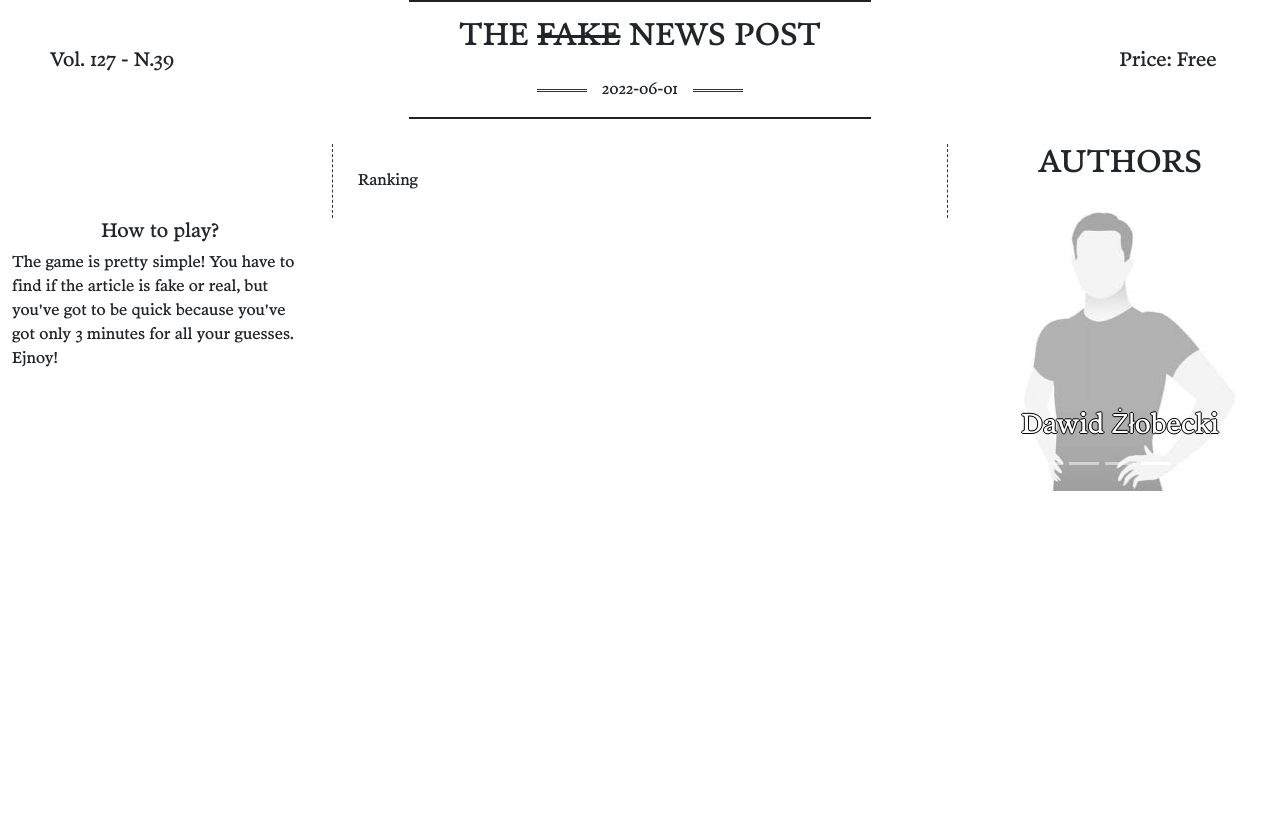
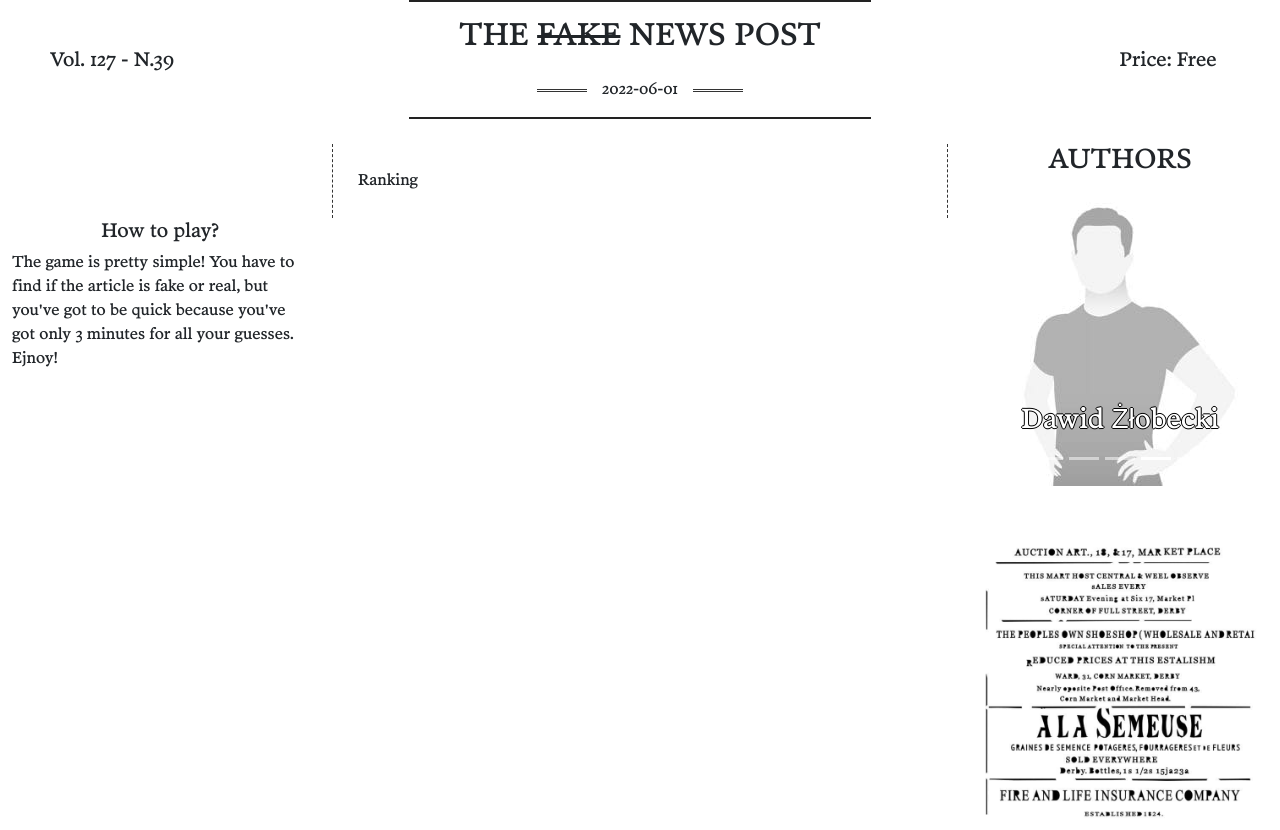
Before and after one commit to Nilphym/The-Fake-News-Post, a React (Create React App) app in the folder apps/client/: page /ranking in a window 1280 px wide. Before the commit the page ends 800 px from the top, so only its background shows below. Built offline with nearby package versions, Linux system fonts and the light colour scheme.

Commit message:
Refactor CurrentGameScore component

```diff
--- a/apps/client/src/Layout.tsx
+++ b/apps/client/src/Layout.tsx
@@ -5,25 +5,30 @@ import { Authors } from './components/authors/Authors';
 import { Header } from './components/Header/Header';
 import { HowToPlay } from './components/HowToPlay/HowToPlay';
 import styles from './Layout.module.scss';
+import { CurrentGameScore } from './components/currentGameScore/CurrentGameScore';
 
 export const Layout = () => {
   return (
-    // <div>
     <Container fluid>
       <Row>
         <Header />
       </Row>
-      <Row sm={{ cols: 2 }} md={{ cols: 4 }}>
-        <Col sm={{ span: 6, order: 2 }} md={{ span: 3, order: 1 }}>
+      <Row>
+        <Col xs={{ span: 6, order: 2 }} md={{ span: 3, order: 1 }}>
           <HowToPlay />
         </Col>
-        <Col sm={{ span: 12, order: 1 }} md={{ span: 6, order: 2 }}>
+        <Col xs={{ span: 12, order: 1 }} md={{ span: 6, order: 2 }}>
           <div className={styles.verticalBorder}>
             <Outlet />
           </div>
         </Col>
-        <Col sm={{ span: 6, order: 3 }} md={{ span: 3, order: 3 }}>
-          <Authors />
+        <Col xs={{ span: 6, order: 3 }} md={{ span: 3, order: 3 }}>
+          <Row>
+            <Authors />
+          </Row>
+          <Row>
+            <CurrentGameScore />
+          </Row>
         </Col>
       </Row>
     </Container>
--- a/apps/client/src/components/authors/Authors.module.scss
+++ b/apps/client/src/components/authors/Authors.module.scss
@@ -13,6 +13,7 @@
   max-width: 100%;
   max-height: 100%;
 }
+
 .header {
   text-align: center;
 }
--- a/apps/client/src/components/authors/Authors.tsx
+++ b/apps/client/src/components/authors/Authors.tsx
@@ -8,7 +8,7 @@ import styles from './Authors.module.scss';
 export const Authors = (): JSX.Element => {
   return (
     <>
-      <h2 className={styles.header}>AUTHORS</h2>
+      <h3 className={styles.header}>AUTHORS</h3>
       <Carousel fade>
         <Carousel.Item interval={1000}>
           <div className={styles['Authors-img-container']}>
--- a/apps/client/src/components/currentGameScore/CurrentGameScore.module.scss
+++ b/apps/client/src/components/currentGameScore/CurrentGameScore.module.scss
@@ -0,0 +1,4 @@
+.Score-img {
+  max-width: 100%;
+  max-height: 100%;
+}
--- a/apps/client/src/components/currentGameScore/CurrentGameScore.tsx
+++ b/apps/client/src/components/currentGameScore/CurrentGameScore.tsx
@@ -1,41 +1,41 @@
 import { ProgressBar } from 'react-bootstrap';
 import { useEffect, useState } from 'react';
+import { useSelector } from 'react-redux';
+import { GameState } from '../../redux/gameSlice';
+import { gameService } from '../../services/gameService';
+import scorePlaceholder from '../../assets/images/scorePlaceholder.jpg';
+
+import styles from './CurrentGameScore.module.scss';
 
 export const CurrentGameScore = (): JSX.Element => {
-  const game = true; // todo from store
-  let totalTime = 0; // todo from store
-  const timePerQuestion = 60;
+  const game: GameState = useSelector((state: any) => state.game);
+  let totalTime = game.answers
+    .map((value) => value.elapsedTime)
+    .reduce((previousValue, currentValue) => previousValue + currentValue, 0);
 
-  const questions = [1, 2, 3, 4, 5, 6]; // todo from store
+  const timePerQuestion = 60 * 5;
 
   const [counter, setCounter] = useState(0);
-  const [questionIndex, setQuestionIndex] = useState(0);
 
   useEffect(() => {
     const interval = setInterval(() => {
-      setCounter((prevCounter) => prevCounter + 1);
+      setCounter(() =>
+        gameService.calculateElapsedTime({ startTime: game.questionStartTime }),
+      );
     }, 1000);
     return () => {
       clearInterval(interval);
       setCounter(0);
     };
-  }, [questionIndex]);
-
-  useEffect(() => {
-    if (counter >= timePerQuestion) {
-      setQuestionIndex((prevIndex) => prevIndex + 1);
-      setCounter(0);
-    }
-  }, [counter]);
+  }, [game.currentQuestion]);
 
   return (
-    <>
-      {game ? (
+    <div className={'mt-5'}>
+      {game.news.length > 0 ? (
         <div>
-          <h2>CURRENT GAME</h2>
+          <h3 className={'text-center'}>CURRENT GAME</h3>
           <div>
-            <h3>Total time</h3>
-            <p>Time: {totalTime + counter}s</p>
+            <p>Total time: {totalTime + counter}s</p>
           </div>
           <div>Time left: {timePerQuestion - counter}s</div>
           <ProgressBar
@@ -43,19 +43,18 @@ export const CurrentGameScore = (): JSX.Element => {
           ></ProgressBar>
           <div>Progress</div>
           <ProgressBar
-            now={((questionIndex + 1) / questions.length) * 100}
+            now={((game.currentQuestion + 1) / game.news.length) * 100}
           ></ProgressBar>
-          <div>
-            <button
-              onClick={() => setQuestionIndex((prevIndex) => prevIndex + 1)}
-            >
-              Next
-            </button>
-          </div>
         </div>
       ) : (
-        <div>placeholder</div>
+        <div>
+          <img
+            className={'d-block image ' + styles['Score-img']}
+            src={scorePlaceholder}
+            alt={'score'}
+          />
+        </div>
       )}
-    </>
+    </div>
   );
 };
--- a/apps/client/src/index.scss
+++ b/apps/client/src/index.scss
@@ -18,3 +18,12 @@ body {
 .image {
   filter: grayscale(1);
 }
+
+.progress-bar {
+  background-color: black;
+  color: white;
+}
+
+.progress {
+  border-radius: 0;
+}
```
Also changed, not shown: apps/client/src/assets/images/scorePlaceholder.jpg (added).
